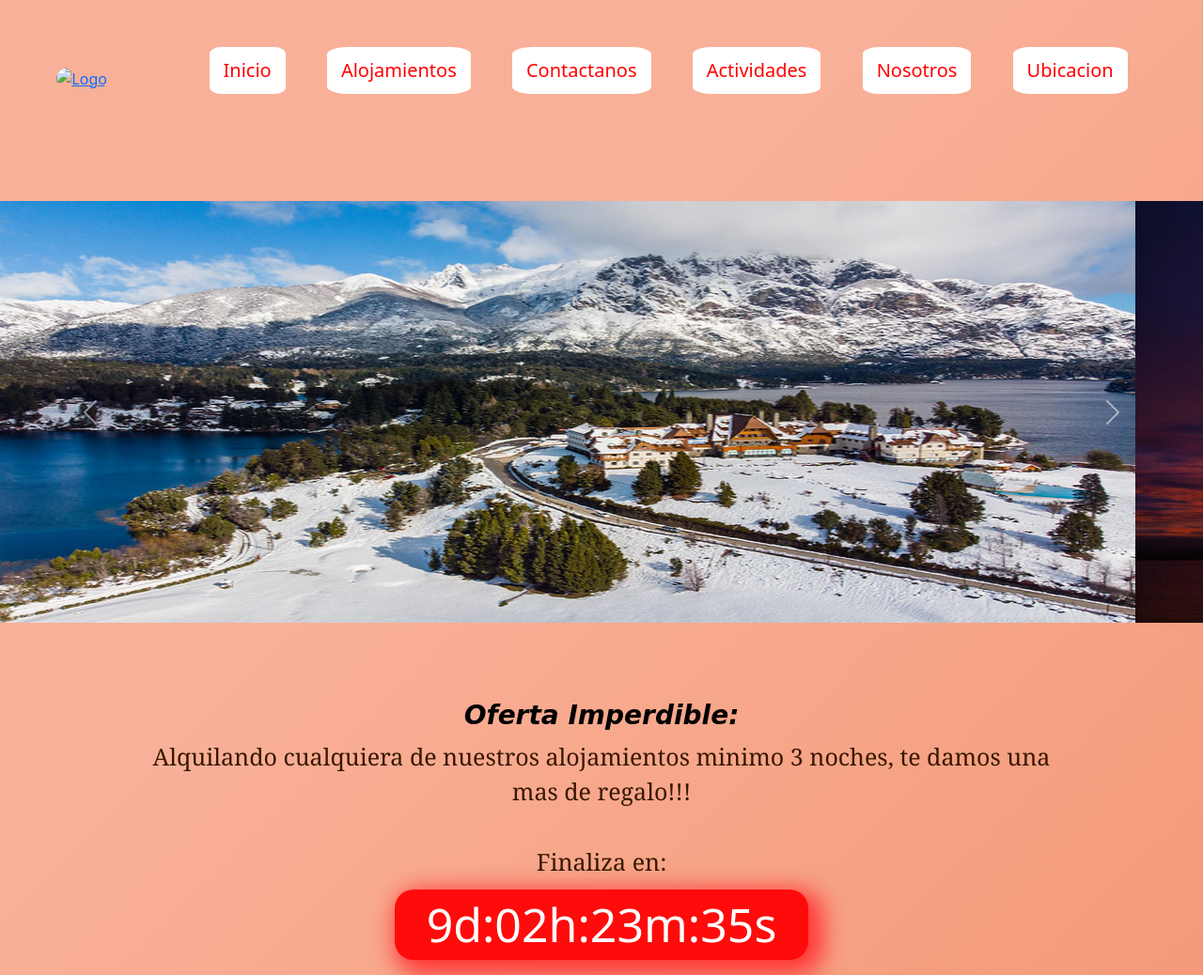
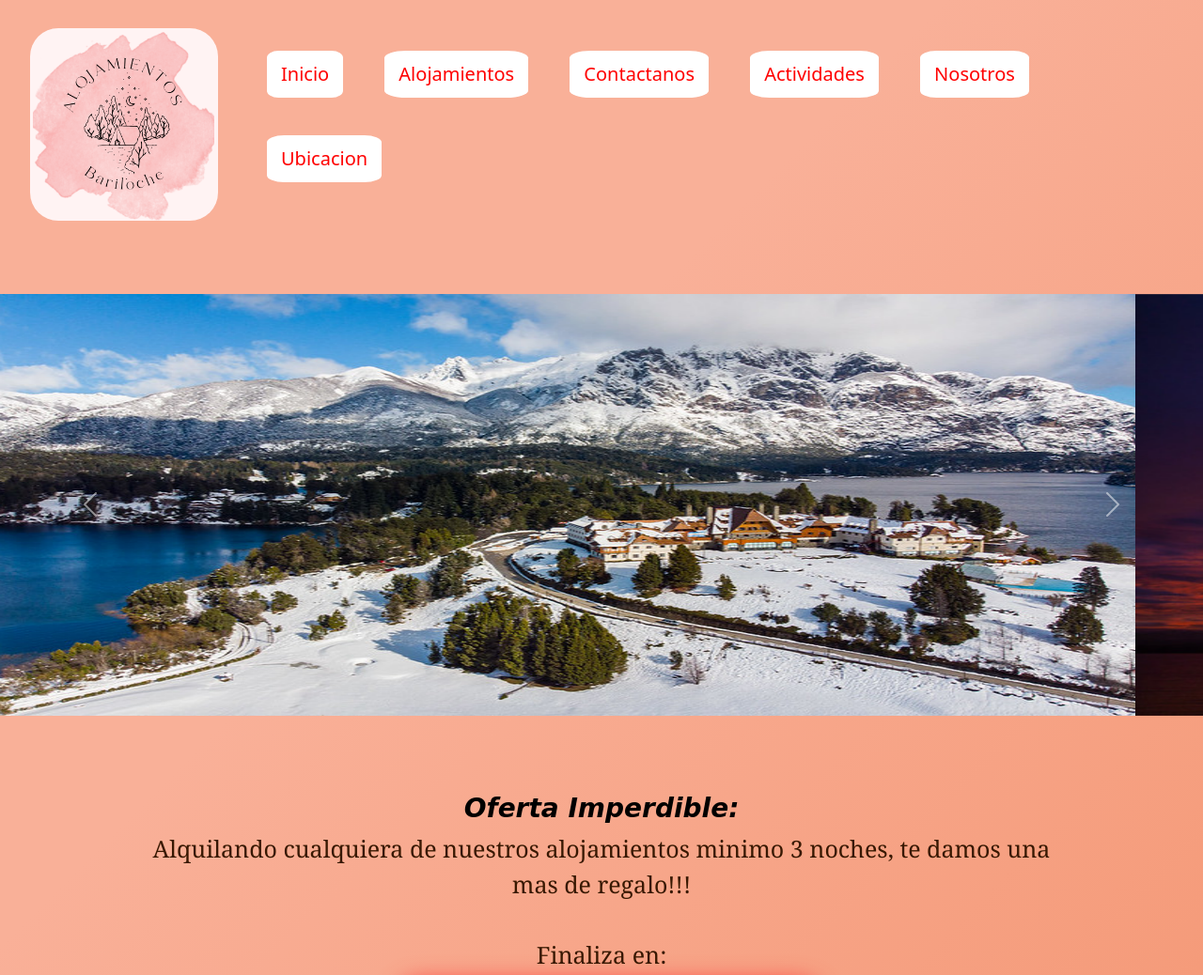
Before and after one commit to MiliCarcamo/TP-FINAL-PEyLW, a plain HTML site: page index.html in a window 1280 px wide. Shown: the top 1038 px of the page at 94% size. Drawn offline with nearby package versions, Linux system fonts and the light colour scheme.

Commit message:
cambios img

```diff
--- a/index.html
+++ b/index.html
@@ -16,7 +16,7 @@
     <header class="cabecera">
         <nav class="barra_nav">
             <div>
-                <a href="index.html"> <img src="../Trabajo-Practico-Final-de-PEyLW/images/logo.png" class="logo" alt="Logo"></a>
+                <a href="index.html"> <img src="images/logo.png" class="logo" alt="Logo"></a>
             </div>
             <ul class="menu">
                 <!--Aca agrego todos los items del menu-->
```
Also changed, not shown: pages/actividades.html (+1 -1 lines).
